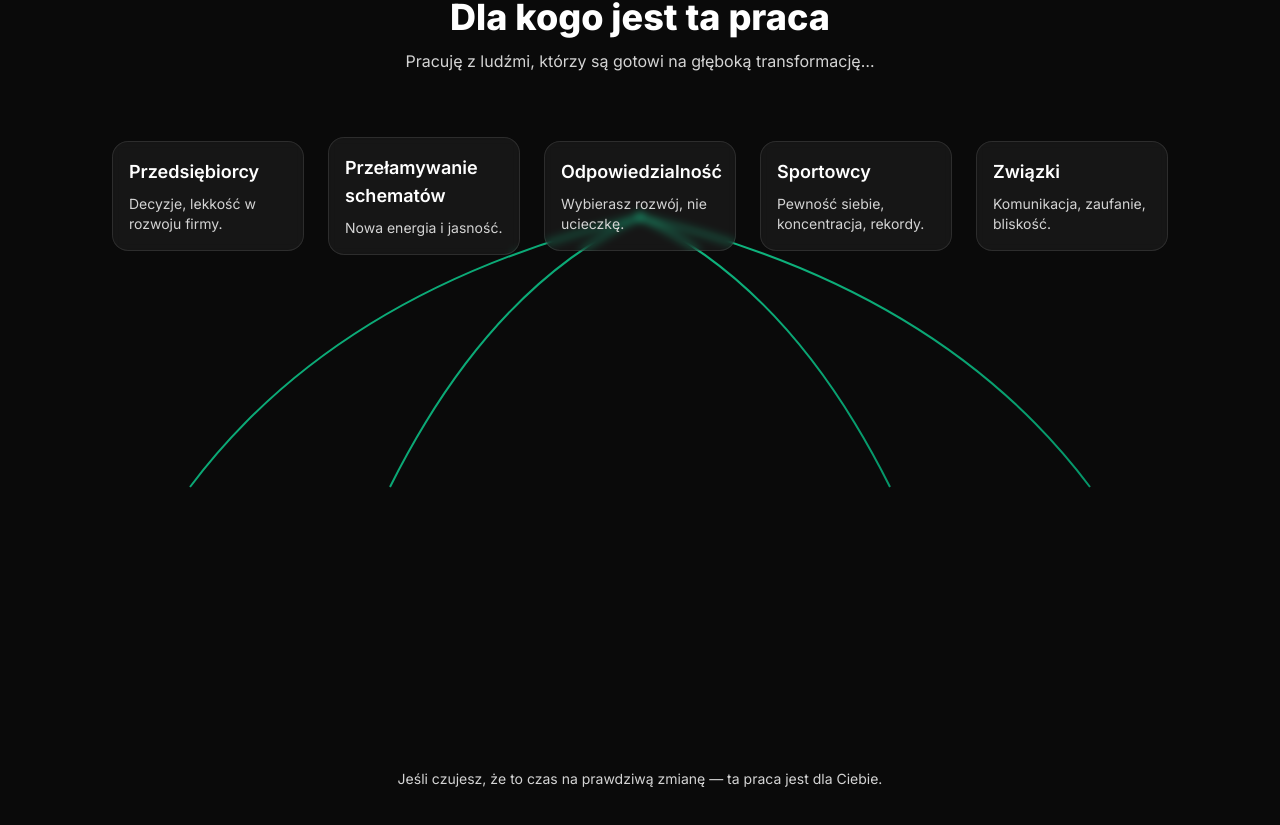
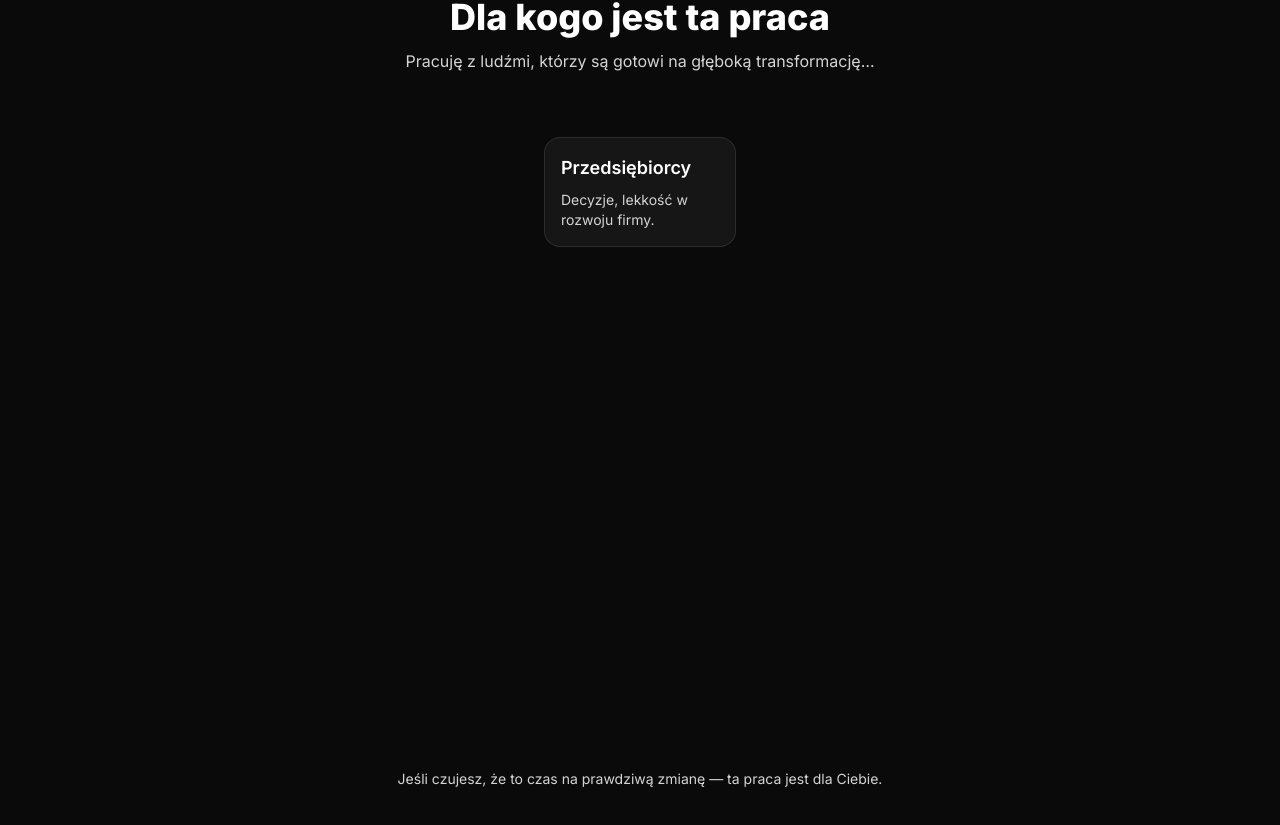
Before and after one commit to technikyvl/MAGIC-LANDING-PAGE-NEW, a Next.js app in the folder MAGICLIFELANDING/: page / in a window 1280 px wide. Shown: the part 1610-2435 px from the top of the page. Built offline with nearby package versions, Linux system fonts and the light colour scheme.

Commit message:
Update page.jsx

```diff
--- a/MAGICLIFELANDING/app/page.jsx
+++ b/MAGICLIFELANDING/app/page.jsx
@@ -180,48 +180,21 @@ export default function Page() {
             <svg className="absolute inset-0 h-full w-full" viewBox="0 0 1200 600" preserveAspectRatio="xMidYMid meet">
               <defs>
                 <linearGradient id="forGradient" x1="0%" y1="0%" x2="100%" y2="100%">
-                  <stop offset="0%" stopColor="#10B981" />
-                  <stop offset="100%" stopColor="#059669" />
+                  <stop offset="0%" stopColor="#FF5A3D" />
+                  <stop offset="100%" stopColor="#ff2d20" />
                 </linearGradient>
               </defs>
 
-              {/* Central red dot */}
-              <circle className="central-dot" cx="600" cy="80" r="4" fill="url(#forGradient)" />
-
-              {/* Lines from central dot to each box - horizontal layout */}
-              <path className="line-draw" d="M600 80 Q300 150 150 350" stroke="url(#forGradient)" strokeWidth="2" fill="none" />
-              <path className="line-draw" d="M600 80 Q450 150 350 350" stroke="url(#forGradient)" strokeWidth="2" fill="none" />
-              <path className="line-draw" d="M600 80 Q600 150 600 350" stroke="url(#forGradient)" strokeWidth="2" fill="none" />
-              <path className="line-draw" d="M600 80 Q750 150 850 350" stroke="url(#forGradient)" strokeWidth="2" fill="none" />
-              <path className="line-draw" d="M600 80 Q900 150 1050 350" stroke="url(#forGradient)" strokeWidth="2" fill="none" />
+              {/* Line from header to one box - TEST */}
+              <path className="line-draw" d="M600 50 Q600 200 600 350" stroke="url(#forGradient)" strokeWidth="2" fill="none" />
             </svg>
 
-            {/* Boxes arranged in horizontal row */}
-            <div className="flex justify-center items-center gap-6 mt-16">
+            {/* One box for testing */}
+            <div className="flex justify-center items-center mt-16">
               <div className="slow-reveal w-48 rounded-2xl border border-white/10 bg-white/5 p-4 backdrop-blur-sm">
                 <h3 className="text-lg font-semibold text-white">Przedsiębiorcy</h3>
                 <p className="mt-2 text-sm text-neutral-300">Decyzje, lekkość w rozwoju firmy.</p>
               </div>
-
-              <div className="slow-reveal w-48 rounded-2xl border border-white/10 bg-white/5 p-4 backdrop-blur-sm">
-                <h3 className="text-lg font-semibold text-white">Przełamywanie schematów</h3>
-                <p className="mt-2 text-sm text-neutral-300">Nowa energia i jasność.</p>
-              </div>
-
-              <div className="slow-reveal w-48 rounded-2xl border border-white/10 bg-white/5 p-4 backdrop-blur-sm">
-                <h3 className="text-lg font-semibold text-white">Odpowiedzialność</h3>
-                <p className="mt-2 text-sm text-neutral-300">Wybierasz rozwój, nie ucieczkę.</p>
-              </div>
-
-              <div className="slow-reveal w-48 rounded-2xl border border-white/10 bg-white/5 p-4 backdrop-blur-sm">
-                <h3 className="text-lg font-semibold text-white">Sportowcy</h3>
-                <p className="mt-2 text-sm text-neutral-300">Pewność siebie, koncentracja, rekordy.</p>
-          </div>
-
-              <div className="slow-reveal w-48 rounded-2xl border border-white/10 bg-white/5 p-4 backdrop-blur-sm">
-                <h3 className="text-lg font-semibold text-white">Związki</h3>
-                <p className="mt-2 text-sm text-neutral-300">Komunikacja, zaufanie, bliskość.</p>
-            </div>
           </div>
         </div>
 
```
